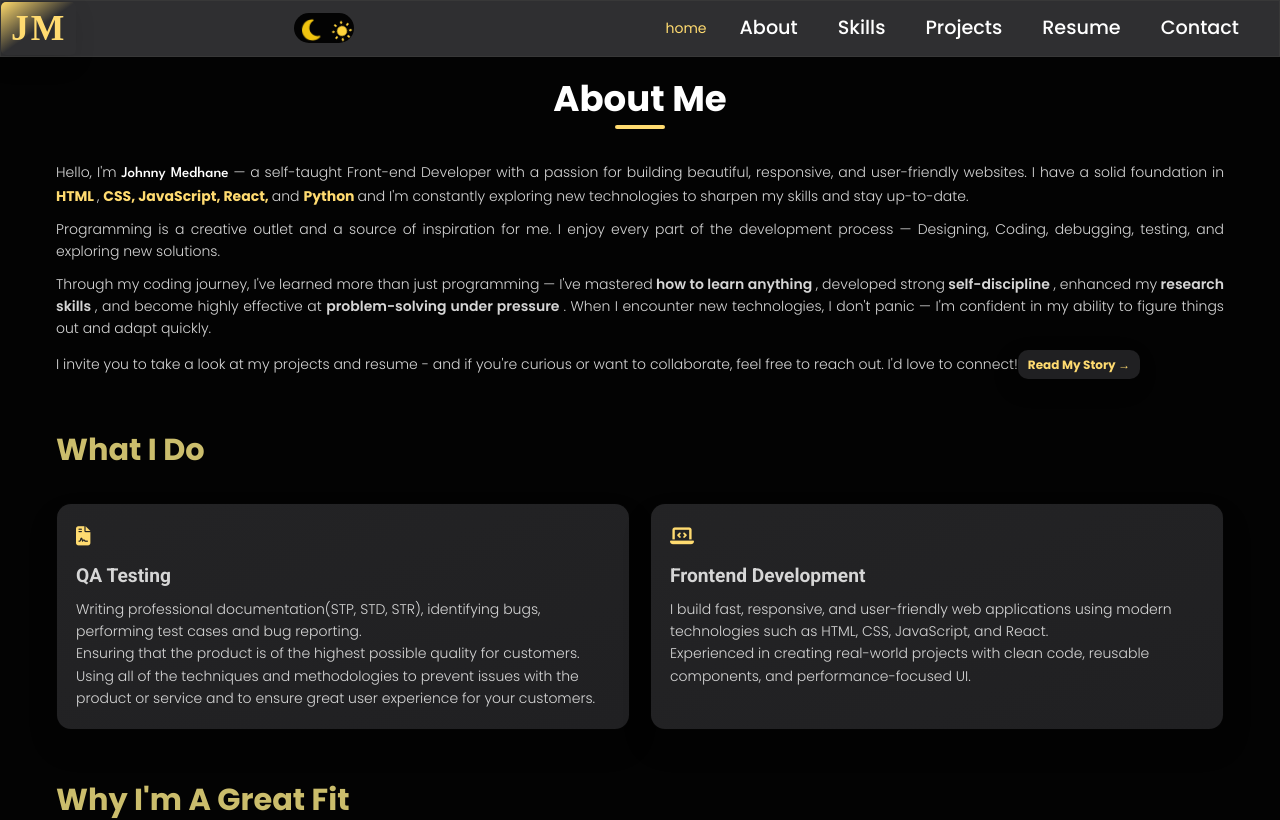
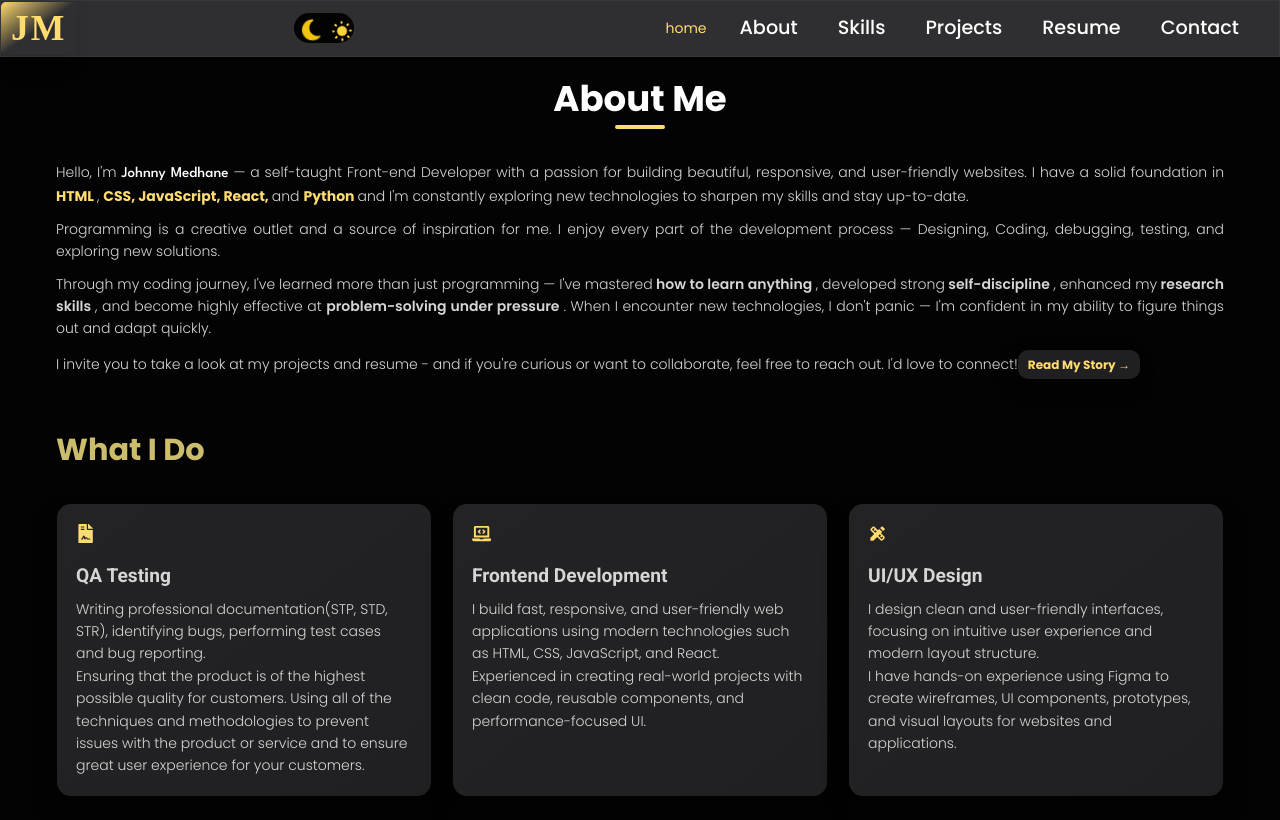
Before and after one commit to Johnnymedhane/my-portfolio, a React (Create React App) app: page /about in a window 1280 px wide. Shown: the top 820 px of the page. Built offline with nearby package versions, Linux system fonts and the light colour scheme; a web font is replaced by a local one.

Commit message:
installed react icons, removed unused variable frm Form component

```diff
--- a/package.json
+++ b/package.json
@@ -9,6 +9,7 @@
     "react-dom": "^19.0.0",
     "react-hook-form": "^7.68.0",
     "react-hot-toast": "^2.6.0",
+    "react-icons": "^5.5.0",
     "react-router-dom": "^7.3.0",
     "react-scripts": "5.0.1"
   },
--- a/src/components/about/Service.jsx
+++ b/src/components/about/Service.jsx
@@ -1,11 +1,13 @@
 import List from "../../ui/List";
 import { ServiceCard } from "./ServiceCard";
+import { FaFileContract, FaLaptopCode } from "react-icons/fa";
+import { MdDesignServices } from "react-icons/md";
 
 export function Service() {
   return (
     <List item="service" title="What I do">
       <div className="service-list">
-        <ServiceCard icon="fa-solid fa-file-contract" title="QA Testing">
+        <ServiceCard icon={<FaFileContract />} title="QA Testing">
           <p>
             Writing professional documentation(STP, STD, STR), identifying bugs,
             performing test cases and bug reporting.
@@ -19,10 +21,7 @@ export function Service() {
           </p>
         </ServiceCard>
 
-        <ServiceCard
-          icon="fa-solid fa-laptop-code"
-          title="Frontend Development"
-        >
+        <ServiceCard icon={<FaLaptopCode />} title="Frontend Development">
           <p>
             I build fast, responsive, and user-friendly web applications using
             modern technologies such as HTML, CSS, JavaScript, and React.
@@ -32,6 +31,17 @@ export function Service() {
             reusable components, and performance-focused UI.
           </p>
         </ServiceCard>
+        <ServiceCard title="UI/UX Design" icon={<MdDesignServices />}>
+          <p>
+            I design clean and user-friendly interfaces, focusing on intuitive
+            user experience and modern layout structure.
+          </p>
+          <p>
+            I have hands-on experience using Figma to create wireframes, UI
+            components, prototypes, and visual layouts for websites and
+            applications.
+          </p>
+        </ServiceCard>
       </div>
     </List>
   );
--- a/src/components/about/ServiceCard.jsx
+++ b/src/components/about/ServiceCard.jsx
@@ -4,7 +4,7 @@ export function ServiceCard({ icon, title, children }) {
   return (
     <div className="service-item">
       <div className="service-icon">
-        <i className={icon}></i>
+        {icon}
       </div>
 
       <h3>{title}</h3>
--- a/src/components/contact/Form.jsx
+++ b/src/components/contact/Form.jsx
@@ -5,24 +5,15 @@ import toast from "react-hot-toast";
 import { useForm } from "react-hook-form";
 
 export function Form() {
-  // const [name, setName] = useState("");
-  // const [email, setEmail] = useState("");
-  // const [phone, setPhone] = useState("");
-  // const [message, setMessage] = useState("");
-  // const [isPhoneValid, setIsPhoneValid] = useState(true);
-  // const [isSubmitting, setIsSubmitting] = useState(false);
   const [responseMessage, setResponseMessage] = useState("");
-
 
   const phoneRegex = /^(\+972-?|0)([23489]|5[012345689]|77)-?\d{7}$/;
 
   const { register, handleSubmit, reset,  formState } = useForm();
 
-
   const { errors, isSubmitting } = formState;
 
   async function onSubmit(data) {
-    let timeout;
     setResponseMessage("");
     if (isSubmitting) return;
     try {
@@ -47,11 +38,10 @@ export function Form() {
       await submitForm(formData);
       setResponseMessage(`thank you for contacting me ${data.name.split(' ')[0]}!`);
       toast.success("Form submitted successfully!");
-      timeout = setTimeout(() => setResponseMessage(""), 5000);
+      setTimeout(() => setResponseMessage(""), 5000);
       reset();
     } catch (error) {
       console.error("Error:", error);
-      // setResponseMessage("Something went wrong. Please try again.");
       toast.error("Failed to submit the form. Please try again.");
     }
   }
```
Also changed, not shown: 1 other file (tests, documents, lock files or other folders).
